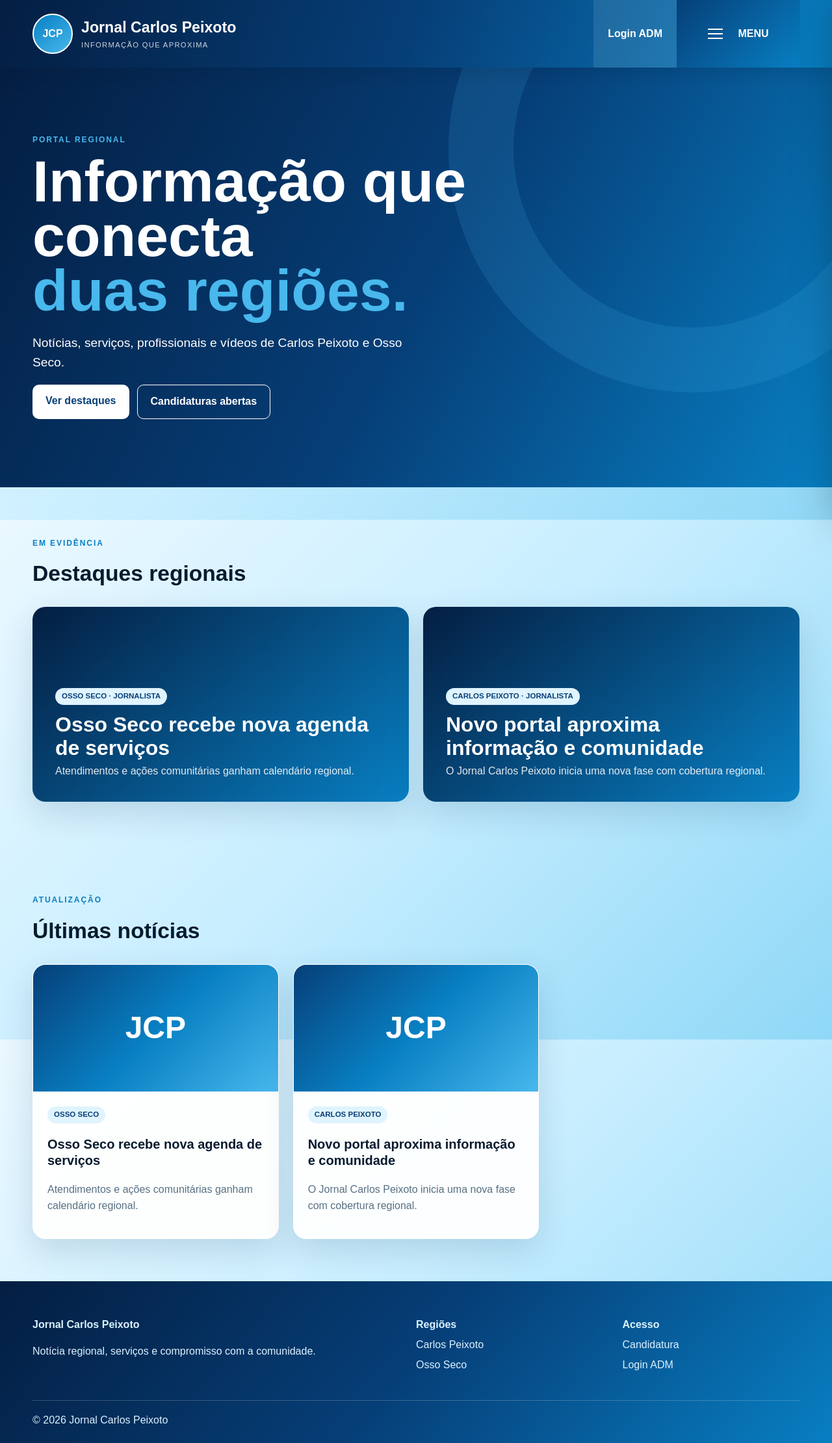
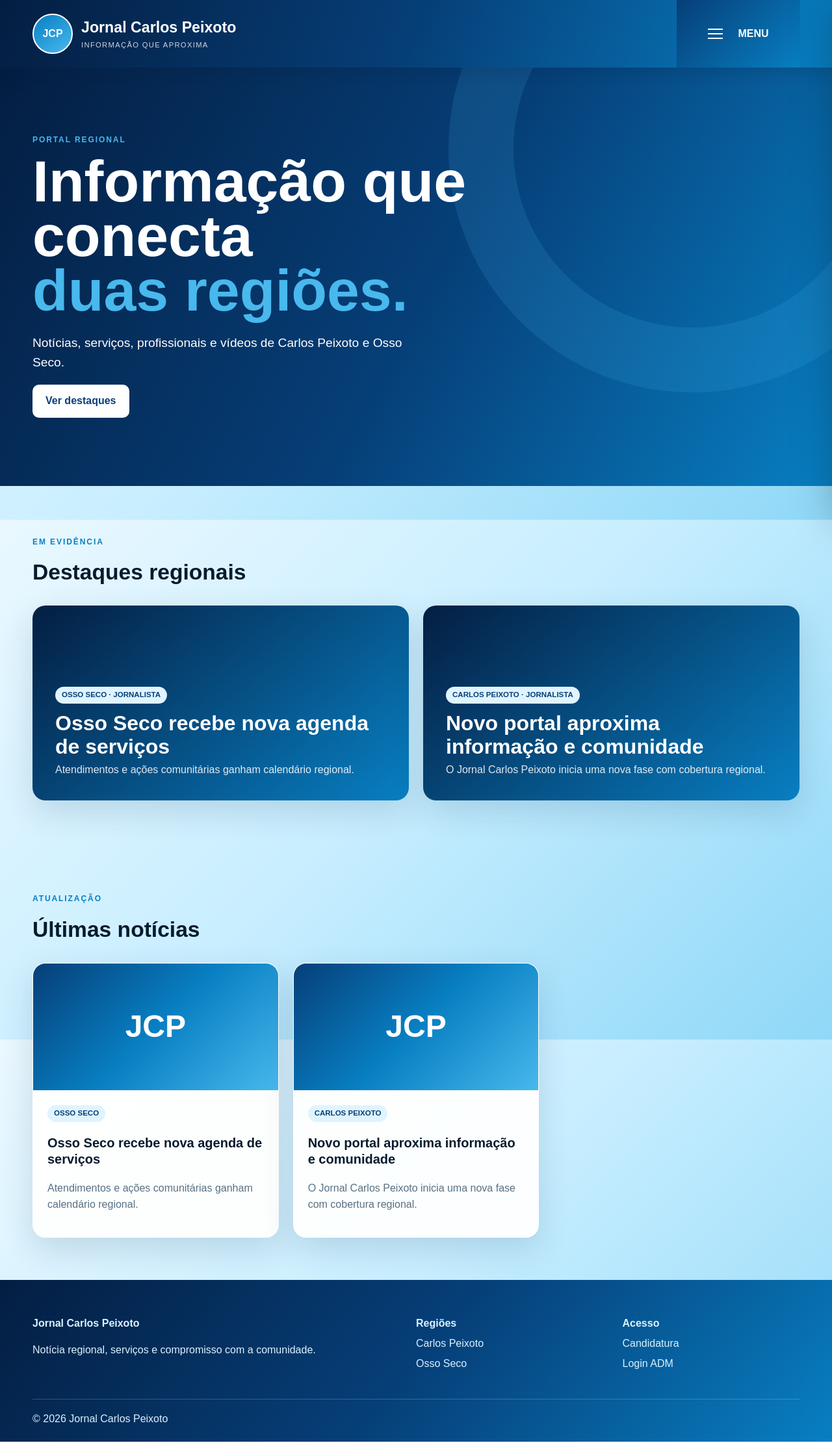
Before and after one commit to baianaoo105/CarlosPeixoto, a Flask app: page / in a window 1280 px wide. Shown: the whole page at 65% size. Run offline with Flask 3, Linux system fonts and the light colour scheme; data comes from the database, SQL or seed files in the repository; data that the repository does not hold is empty; some libraries are stand-ins or nearby versions.

Commit message:
Teste1.7

```diff
--- a/templates/base.html
+++ b/templates/base.html
@@ -1,5 +1,5 @@
 <!doctype html><html lang="pt-BR"><head><meta charset="utf-8"><meta name="viewport" content="width=device-width,initial-scale=1"><title>{% block title %}Jornal Carlos Peixoto{% endblock %}</title><meta name="description" content="Notícia, região, serviços e comunidade."><link rel="stylesheet" href="{{ url_for('static',filename='style.css') }}"></head>
-<body><header class="site-header"><div class="top container"><a class="brand" href="{{ url_for('home') }}"><span class="brand-mark">JCP</span><span><b>Jornal Carlos Peixoto</b><small>Informação que aproxima</small></span></a><div class="header-actions">{% if session.get('admin') %}<a class="admin-login" href="{{ url_for('admin') }}">Painel ADM</a>{% else %}<a class="admin-login" href="{{ url_for('login') }}">Login ADM</a>{% endif %}<button class="menu-trigger" id="menuTrigger" aria-expanded="false"><i></i><span>MENU</span></button></div></div></header>
+<body><header class="site-header"><div class="top container"><a class="brand" href="{{ url_for('home') }}"><span class="brand-mark">JCP</span><span><b>Jornal Carlos Peixoto</b><small>Informação que aproxima</small></span></a><div class="header-actions"><button class="menu-trigger" id="menuTrigger" aria-expanded="false"><i></i><span>MENU</span></button></div></div></header>
 <div class="menu-overlay" id="menuOverlay"></div><aside class="drawer" id="drawer" aria-hidden="true"><button class="drawer-close" id="menuClose">×</button><p class="drawer-label">Navegação</p><a href="{{ url_for('home') }}">Início</a><details><summary>Região</summary>{% for r in regions %}<a href="{{ url_for('region',name=r) }}">{{ r }}</a>{% endfor %}</details><a href="{{ url_for('videos') }}">Vídeos</a><details open><summary>Serviços</summary>{% for c in categories %}<a href="{{ url_for('profession',category=c) }}">{{ c }}</a>{% endfor %}</details><a href="{{ url_for('application') }}">Candidatura</a>{% if session.get('admin') %}<a href="{{ url_for('admin') }}">Painel ADM</a><a href="{{ url_for('logout') }}">Sair do painel</a>{% else %}<a href="{{ url_for('login') }}">Login ADM</a>{% endif %}</aside>
 {% with messages=get_flashed_messages(with_categories=true) %}{% if messages %}<div class="container alerts">{% for category,message in messages %}<div class="alert {{ category }}">{{ message }}</div>{% endfor %}</div>{% endif %}{% endwith %}<main>{% block content %}{% endblock %}</main>
 <footer><div class="container footer-grid"><div><b>Jornal Carlos Peixoto</b><p>Notícia regional, serviços e compromisso com a comunidade.</p></div><div><b>Regiões</b>{% for r in regions %}<a href="{{ url_for('region',name=r) }}">{{ r }}</a>{% endfor %}</div><div><b>Acesso</b><a href="{{ url_for('application') }}">Candidatura</a><a href="{{ url_for('login') }}">Login ADM</a></div></div><p class="container copyright">© {{ year }} Jornal Carlos Peixoto</p></footer><script src="{{ url_for('static',filename='main.js') }}"></script>{% block scripts %}{% endblock %}</body></html>
--- a/templates/home.html
+++ b/templates/home.html
@@ -1,3 +1,3 @@
-{% extends 'base.html' %}{% block content %}<section class="hero"><div class="container"><p class="eyebrow">Portal regional</p><h1>Informação que conecta<br><span>duas regiões.</span></h1><p>Notícias, serviços, profissionais e vídeos de Carlos Peixoto e Osso Seco.</p><div class="hero-actions"><a class="button" href="#destaques">Ver destaques</a><a class="button outline" href="{{ url_for('application') }}">Candidaturas abertas</a></div></div></section>
+{% extends 'base.html' %}{% block content %}<section class="hero"><div class="container"><p class="eyebrow">Portal regional</p><h1>Informação que conecta<br><span>duas regiões.</span></h1><p>Notícias, serviços, profissionais e vídeos de Carlos Peixoto e Osso Seco.</p><div class="hero-actions"><a class="button" href="#destaques">Ver destaques</a></div></div></section>
 <section class="container section" id="destaques"><div class="section-head"><div><p class="eyebrow">Em evidência</p><h2>Destaques regionais</h2></div></div><div class="feature-grid">{% for item in featured %}<a class="feature-card" href="{{ url_for('news_detail',item_id=item.id) }}" {% if item.image_data %}style="background-image:linear-gradient(140deg,rgba(1,40,88,.88),rgba(7,110,180,.55)),url('{{ url_for('news_image',item_id=item.id) }}')"{% endif %}><span>{{ item.region }} · {{ item.category }}</span><h3>{{ item.title }}</h3><p>{{ item.summary }}</p></a>{% endfor %}</div></section>
 <section class="container section"><div class="section-head"><div><p class="eyebrow">Atualização</p><h2>Últimas notícias</h2></div></div><div class="card-grid">{% for item in latest %}<article class="news-card">{% if item.image_data %}<img src="{{ url_for('news_image',item_id=item.id) }}" alt="">{% else %}<div class="card-art">JCP</div>{% endif %}<div><span class="pill">{{ item.region }}</span><h3><a href="{{ url_for('news_detail',item_id=item.id) }}">{{ item.title }}</a></h3><p>{{ item.summary }}</p></div></article>{% endfor %}</div></section>{% endblock %}
```
